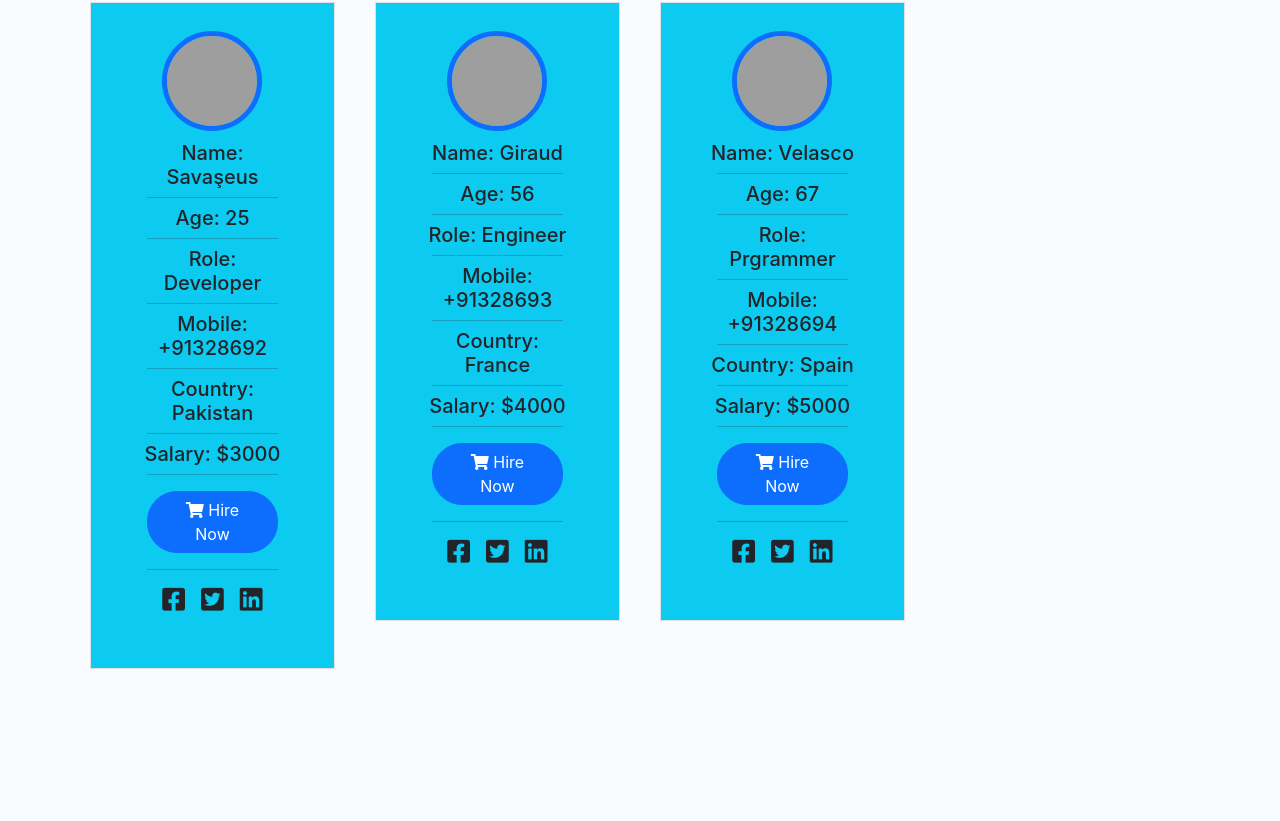
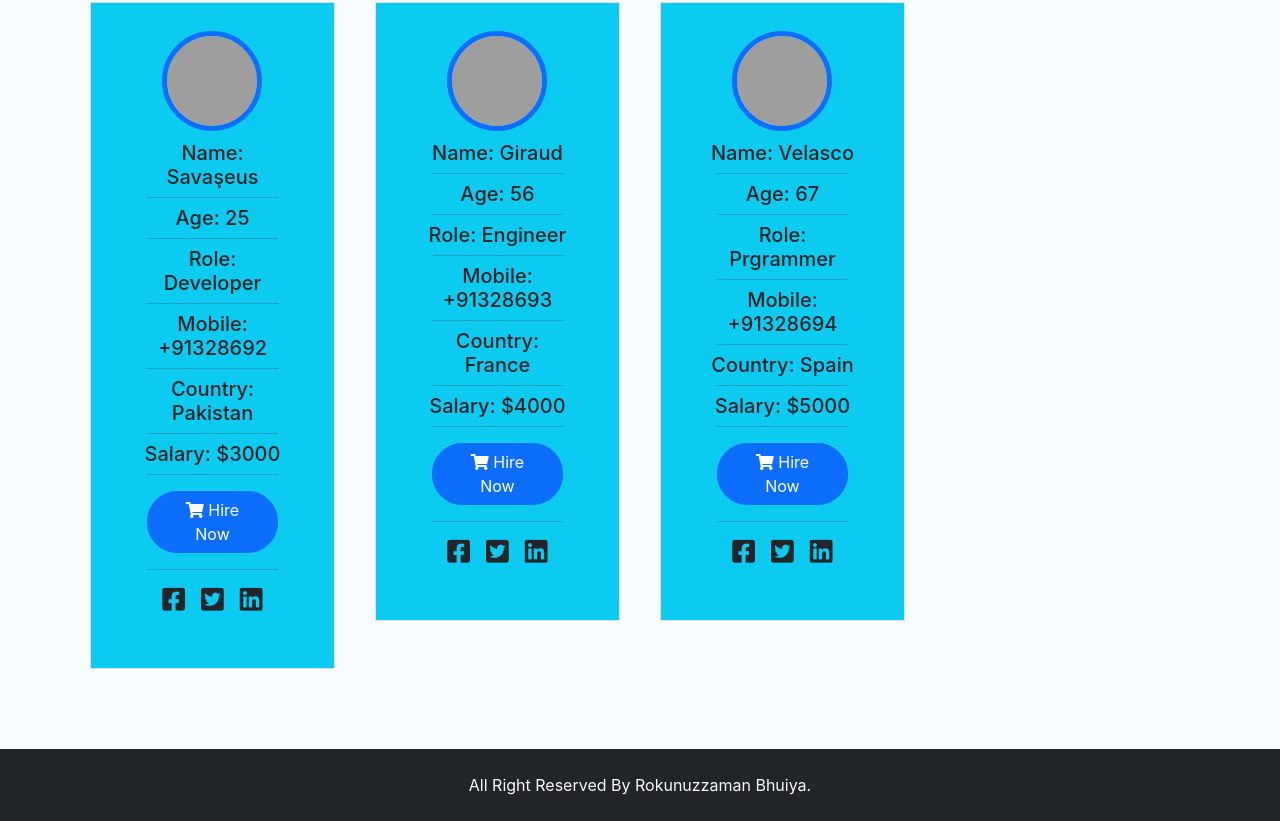
Before and after one commit to rokunuzzamanbhuiya/top-developers-react, a React (Create React App) app: page / in a window 1280 px wide. Shown: the part 3217-4038 px from the top of the page. Before the commit the page ends 3966 px from the top, so only its background shows below. Built offline with nearby package versions, Linux system fonts and the light colour scheme; grey boxes are pictures that could not be loaded.

Commit message:
footer part complete

```diff
--- a/src/App.js
+++ b/src/App.js
@@ -1,14 +1,14 @@
 import './App.css';
 import Header from './components/Header/Header';
 import Developer from './components/Developer/Developer';
-/* import Footer from './components/Footer/Footer'; */
+import Footer from './components/Footer/Footer';
 
 function App() {
   return (
     <div>
       <Header></Header>
       <Developer></Developer>
-      {/* <Footer></Footer> */}
+      <Footer></Footer>
     </div>
   );
 }
--- /dev/null
+++ b/src/components/Footer/Footer.js
@@ -0,0 +1,12 @@
+import React from 'react';
+import './Footer.css';
+
+const Footer = () => {
+    return (
+        <div>
+            <p className="bg-dark text-light text-center p-4 mb-0">All Right Reserved By Rokunuzzaman Bhuiya.</p>
+        </div>
+    );
+};
+
+export default Footer;
```
Also changed, not shown: src/components/Footer/Footer.css (added).
